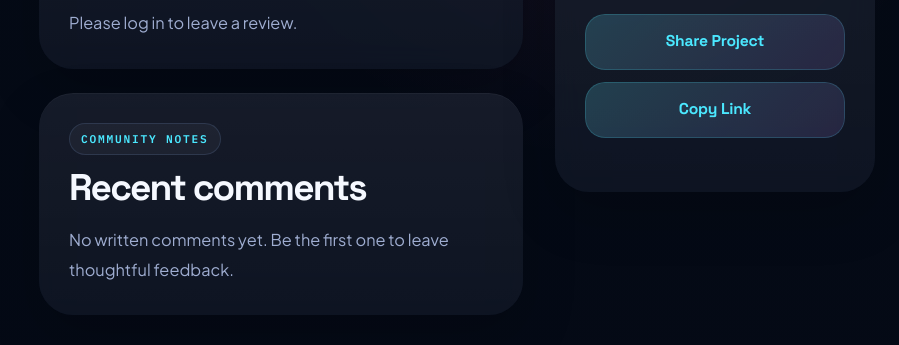
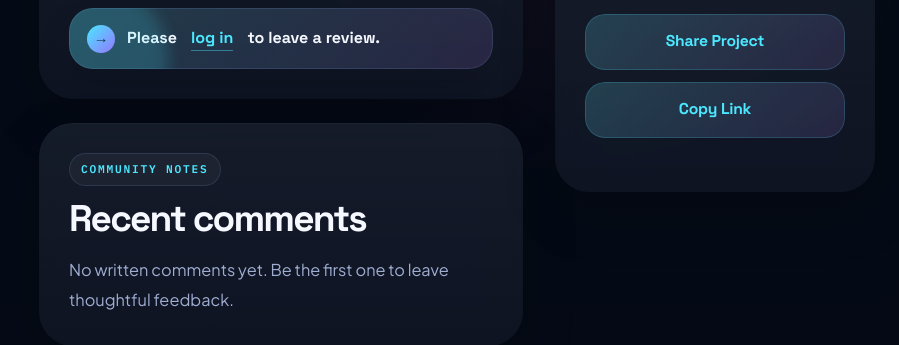
Before and after one commit to khaledelsayed2003/devhub, a Django app: template projects/templates/projects/single-project.html in a window 1280 px wide. Shown: the part 1415-1760 px from the top of the page, without its empty margins (381-1280 px from the left). Run offline with Django 5.2, Linux system fonts and the light colour scheme; the template is opened without the code that fills it, so the values that code supplies are empty; some web fonts are replaced.

Commit message:
Add distinct UI states for users who already reviewed a project, project owners who cannot review their own work, and logged-out users who need to sign in before leaving feedback.

```diff
--- a/projects/templates/projects/single-project.html
+++ b/projects/templates/projects/single-project.html
@@ -115,12 +115,12 @@
 
               {% if request.user.is_authenticated %}
                 {% if request.user.profile.id in project.reviewers %}
-                  <p class="project-review-info">
+                  <p class="project-review-info project-review-info-reviewed">
                     You’ve already reviewed this project. Thanks for sharing your feedback 🙌
                   </p>
 
                 {% elif request.user.profile == project.owner %}
-                  <p class="project-review-info">
+                  <p class="project-review-info project-review-info-owner">
                     You can’t review your own project 😄
                   </p>
 
@@ -162,7 +162,7 @@
                 {% endif %}
 
               {% else %}
-                <p class="project-review-info">
+                <p class="project-review-info project-review-info-login">
                   Please <a href="{% url 'login' %}?next={{ request.path }}">log in</a> to leave a review.
                 </p>
               {% endif %}
--- a/static/styles/projects.css
+++ b/static/styles/projects.css
@@ -2022,6 +2022,109 @@ body.project-image-modal-open {
   color: #ff9cb3 !important;
 }
 
+.project-review-info {
+  position: relative;
+  display: flex;
+  align-items: center;
+  gap: 14px;
+  margin-top: 4px !important;
+  padding: 18px 20px 18px 58px;
+  border-radius: 24px;
+  color: var(--text) !important;
+  font-family: "Space Grotesk", sans-serif;
+  font-size: 1rem !important;
+  font-weight: 700;
+  line-height: 1.55 !important;
+  overflow: hidden;
+  box-shadow:
+    inset 0 0 0 1px rgba(151, 185, 255, 0.14),
+    0 18px 36px rgba(0, 0, 0, 0.12);
+}
+
+.project-review-info::before {
+  position: absolute;
+  left: 18px;
+  top: 50%;
+  display: grid;
+  place-items: center;
+  width: 28px;
+  height: 28px;
+  border-radius: 999px;
+  color: #06111f;
+  font-size: 0.92rem;
+  font-weight: 900;
+  transform: translateY(-50%);
+}
+
+.project-review-info::after {
+  content: "";
+  position: absolute;
+  inset: -40% auto auto -12%;
+  width: 150px;
+  height: 150px;
+  border-radius: 999px;
+  opacity: 0.18;
+  filter: blur(8px);
+  pointer-events: none;
+}
+
+.project-review-info a {
+  color: var(--cyan);
+  text-decoration: none;
+  box-shadow: inset 0 -1px 0 rgba(75, 232, 255, 0.42);
+  transition: color 180ms ease, box-shadow 180ms ease;
+}
+
+.project-review-info a:hover {
+  color: var(--text);
+  box-shadow: inset 0 -2px 0 rgba(75, 232, 255, 0.8);
+}
+
+.project-review-info-reviewed {
+  background:
+    linear-gradient(135deg, rgba(93, 231, 180, 0.14), rgba(75, 232, 255, 0.08)),
+    rgba(255, 255, 255, 0.045);
+}
+
+.project-review-info-reviewed::before {
+  content: "✓";
+  background: linear-gradient(135deg, #8ef2cd, #4be8ff);
+}
+
+.project-review-info-reviewed::after {
+  background: #5de7b4;
+}
+
+.project-review-info-owner {
+  background:
+    linear-gradient(135deg, rgba(255, 188, 92, 0.14), rgba(255, 93, 191, 0.08)),
+    rgba(255, 255, 255, 0.045);
+}
+
+.project-review-info-owner::before {
+  content: "!";
+  background: linear-gradient(135deg, #ffc989, #ff9cb3);
+}
+
+.project-review-info-owner::after {
+  background: #ffbc5c;
+}
+
+.project-review-info-login {
+  background:
+    linear-gradient(135deg, rgba(75, 232, 255, 0.14), rgba(164, 95, 255, 0.1)),
+    rgba(255, 255, 255, 0.045);
+}
+
+.project-review-info-login::before {
+  content: "→";
+  background: linear-gradient(135deg, var(--cyan), #a45fff);
+}
+
+.project-review-info-login::after {
+  background: #4be8ff;
+}
+
 .project-detail-feedback textarea {
   width: 100%;
   border-radius: 22px;
```
Also changed, not shown: other parts of static/styles/projects.css (+47 -0 lines).
